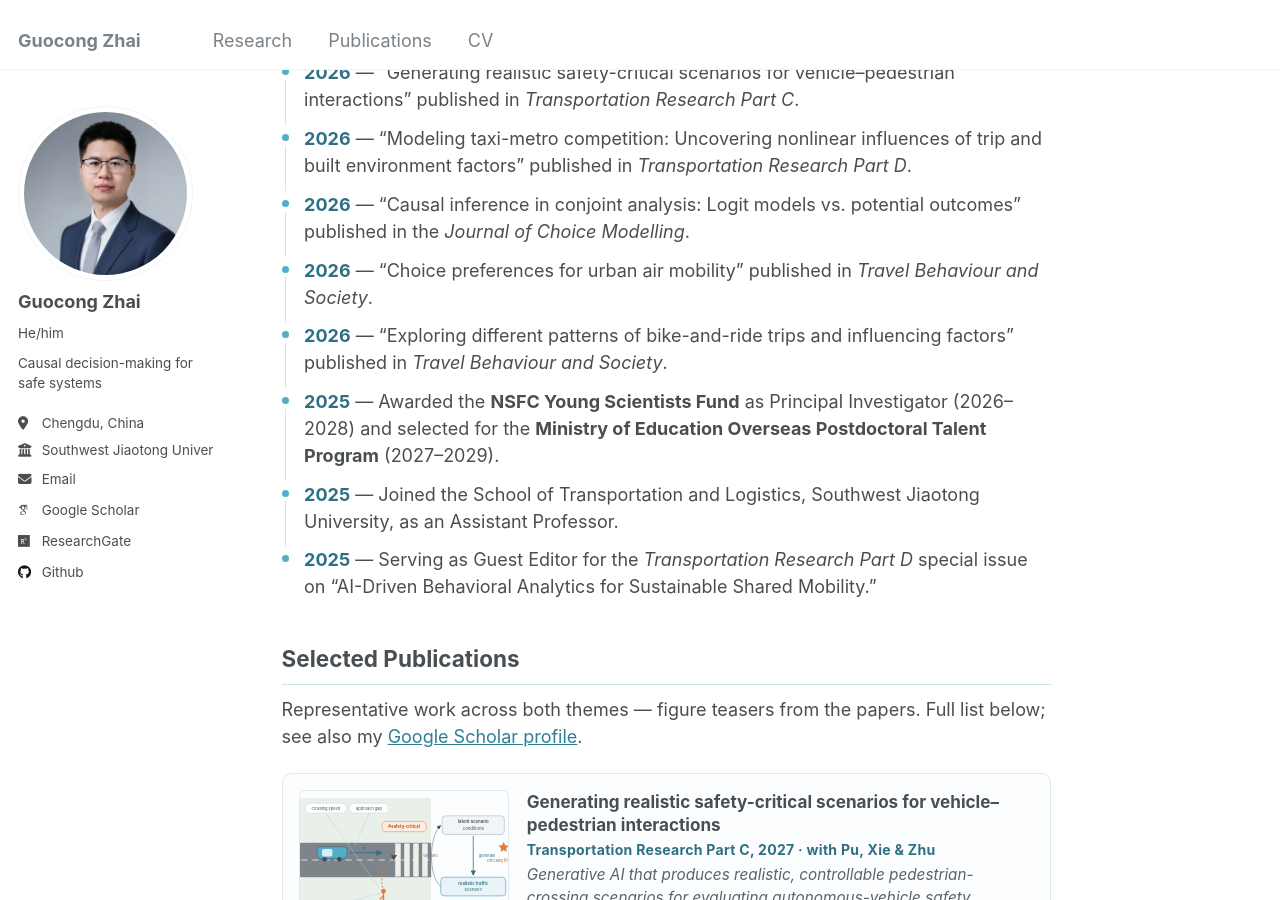
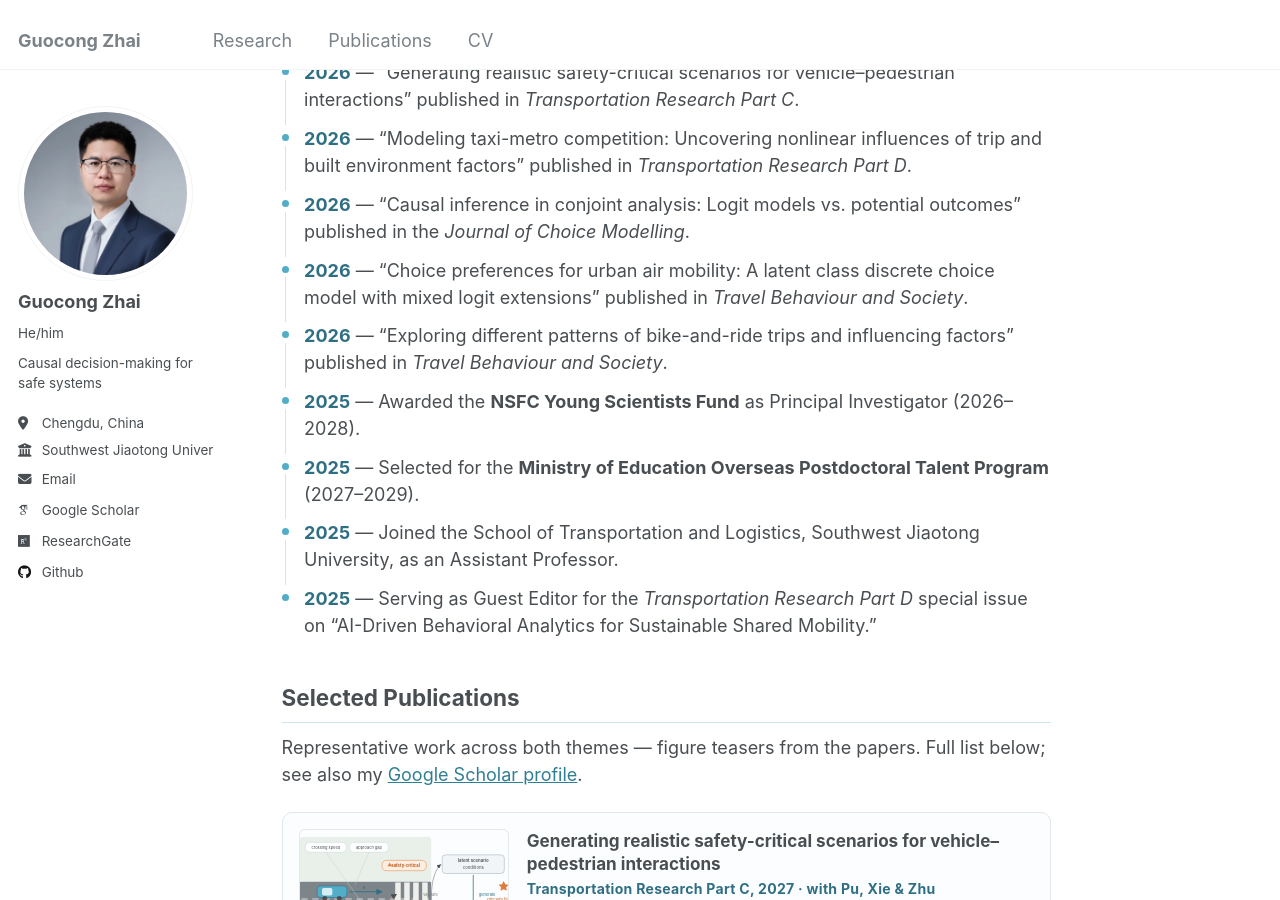
Before and after one commit to gzhai001/gzhai001.github.io, a Jekyll site: the page built from _pages/about.md, in a window 1280 px wide and 900 px high, scrolled down 1377 px. Built offline with Jekyll 4.4.1, drawn with Linux system fonts in a browser that asks for light colours; some web fonts are replaced.

Commit message:
News: full UAM paper title; split NSFC/MoE award into two items
Updated publication titles and funding details for clarity.

```diff
--- a/_pages/about.md
+++ b/_pages/about.md
@@ -44,9 +44,10 @@ News
   <li><span class="gz-when">2026</span> — “Generating realistic safety-critical scenarios for vehicle–pedestrian interactions” published in <i>Transportation Research Part C</i>.</li>
   <li><span class="gz-when">2026</span> — “Modeling taxi-metro competition: Uncovering nonlinear influences of trip and built environment factors” published in <i>Transportation Research Part D</i>.</li>
   <li><span class="gz-when">2026</span> — “Causal inference in conjoint analysis: Logit models vs. potential outcomes” published in the <i>Journal of Choice Modelling</i>.</li>
-  <li><span class="gz-when">2026</span> — “Choice preferences for urban air mobility” published in <i>Travel Behaviour and Society</i>.</li>
+  <li><span class="gz-when">2026</span> — “Choice preferences for urban air mobility: A latent class discrete choice model with mixed logit extensions” published in <i>Travel Behaviour and Society</i>.</li>
   <li><span class="gz-when">2026</span> — “Exploring different patterns of bike-and-ride trips and influencing factors” published in <i>Travel Behaviour and Society</i>.</li>
-  <li><span class="gz-when">2025</span> — Awarded the <b>NSFC Young Scientists Fund</b> as Principal Investigator (2026–2028) and selected for the <b>Ministry of Education Overseas Postdoctoral Talent Program</b> (2027–2029).</li>
+  <li><span class="gz-when">2025</span> — Awarded the <b>NSFC Young Scientists Fund</b> as Principal Investigator (2026–2028).</li>
+  <li><span class="gz-when">2025</span> — Selected for the <b>Ministry of Education Overseas Postdoctoral Talent Program</b> (2027–2029).</li>
   <li><span class="gz-when">2025</span> — Joined the School of Transportation and Logistics, Southwest Jiaotong University, as an Assistant Professor.</li>
   <li><span class="gz-when">2025</span> — Serving as Guest Editor for the <i>Transportation Research Part D</i> special issue on “AI-Driven Behavioral Analytics for Sustainable Shared Mobility.”</li>
 </ul>
```
